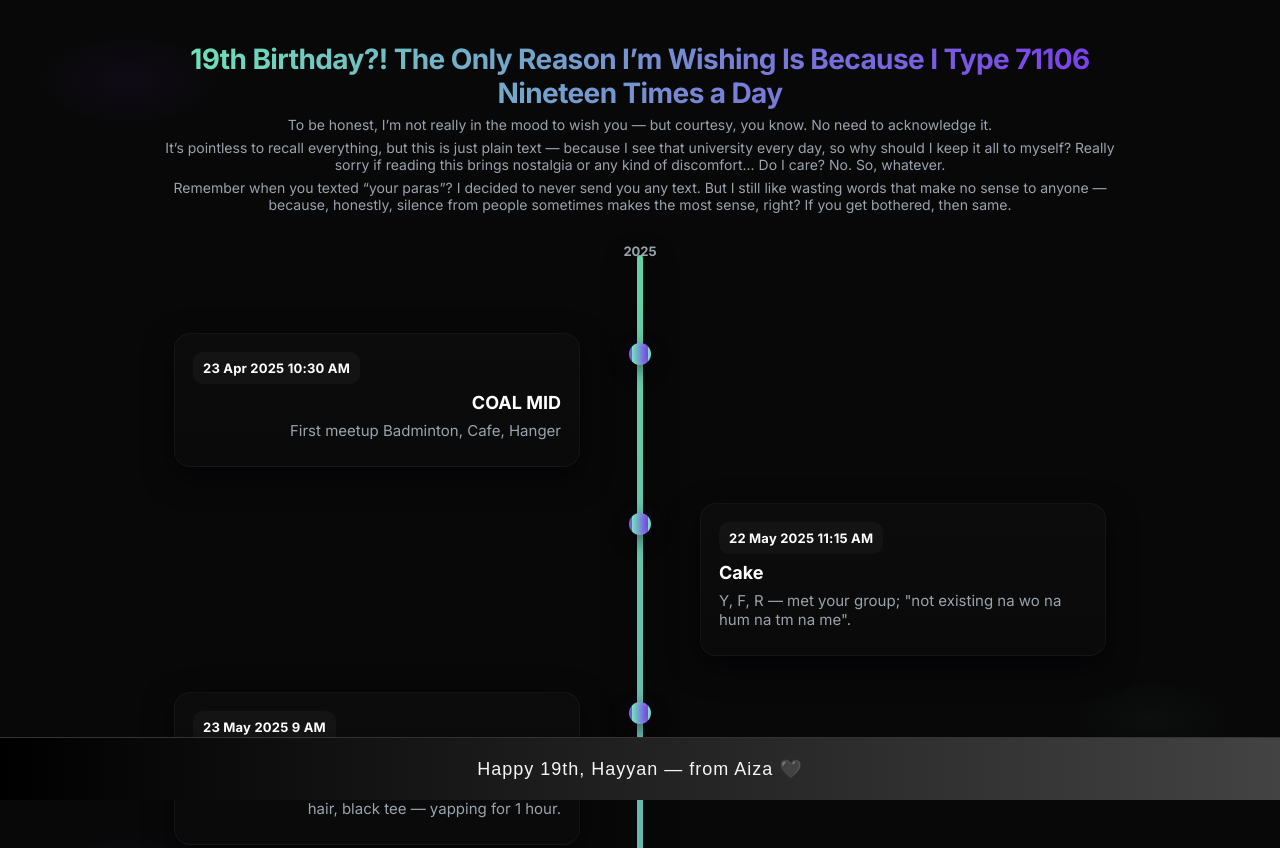
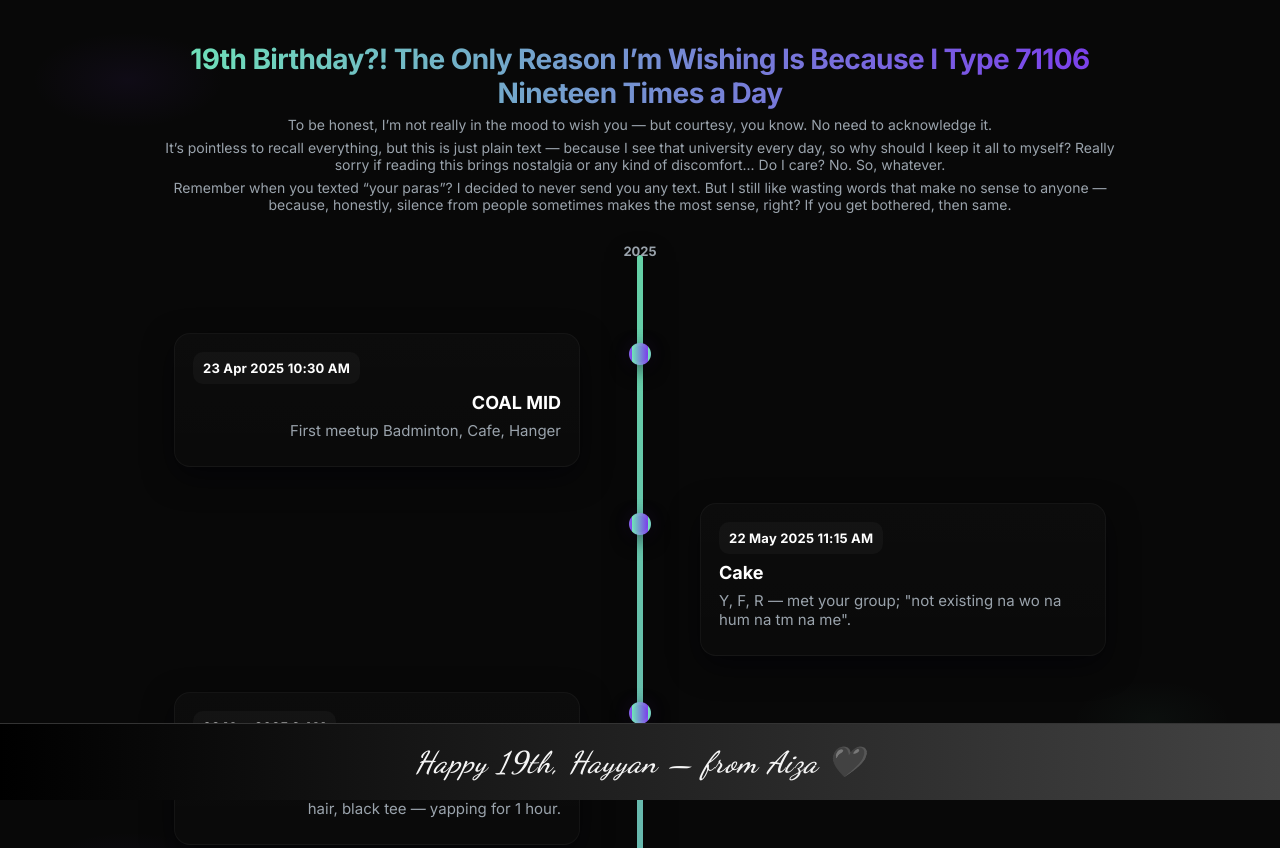
Before and after one commit to aiza45/birthday-page, a plain HTML site: page index.html in a window 1280 px wide. Shown: the top 848 px of the page. Drawn offline with Linux system fonts and the light colour scheme.

```diff
--- a/index.html
+++ b/index.html
@@ -6,7 +6,7 @@
 
 <meta charset="utf-8" />
 <meta name="viewport" content="width=device-width,initial-scale=1" />
-<title>NNETEEN</title>
+<title>NINETEENTH</title>
 
 <link href="https://fonts.googleapis.com/css2?family=Inter:wght@300;400;600;700&display=swap" rel="stylesheet">
 <link rel="stylesheet" href="https://cdnjs.cloudflare.com/ajax/libs/font-awesome/6.5.0/css/all.min.css">
@@ -651,7 +651,9 @@
   })();
 </script>
 
-  <footer style="position:fixed; bottom:0; left:0; width:100%; text-align:center; padding:20px; background:linear-gradient(90deg,#000000,#434343); color:#f5f5f5; font-family:'Poppins',sans-serif; font-size:18px; letter-spacing:1px; border-top:1px solid #333; z-index:1000;">
+<link href="https://fonts.googleapis.com/css2?family=Dancing+Script:wght@600&display=swap" rel="stylesheet">
+
+<footer style="position:fixed; bottom:0; left:0; width:100%; text-align:center; padding:20px; background:linear-gradient(90deg,#000000,#434343); color:#f5f5f5; font-family:'Dancing Script', cursive; font-size:30px; letter-spacing:1px; border-top:1px solid #333; z-index:1000; font-style:italic;">
    Happy 19th, Hayyan — from Aiza 🖤
 </footer>
 
```
